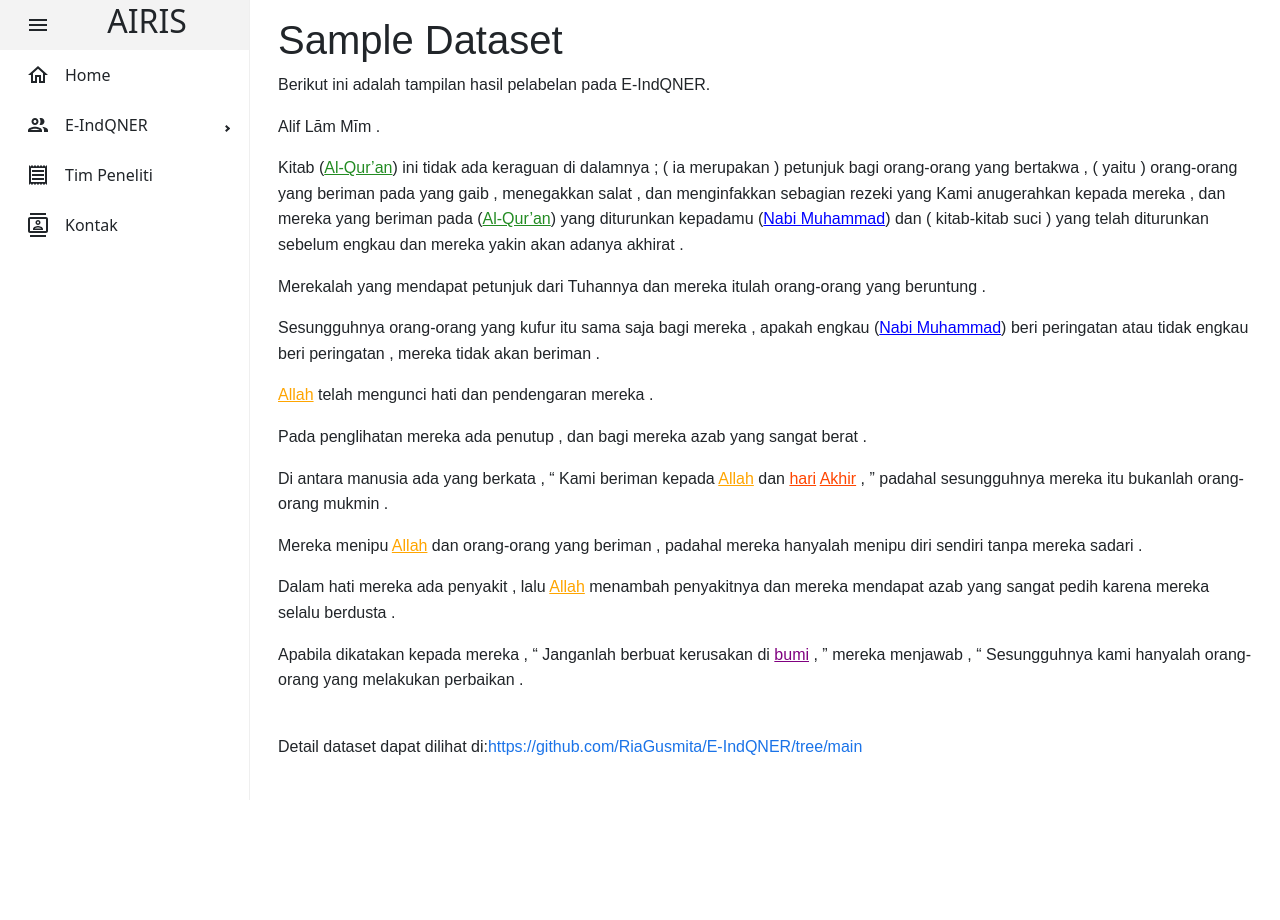
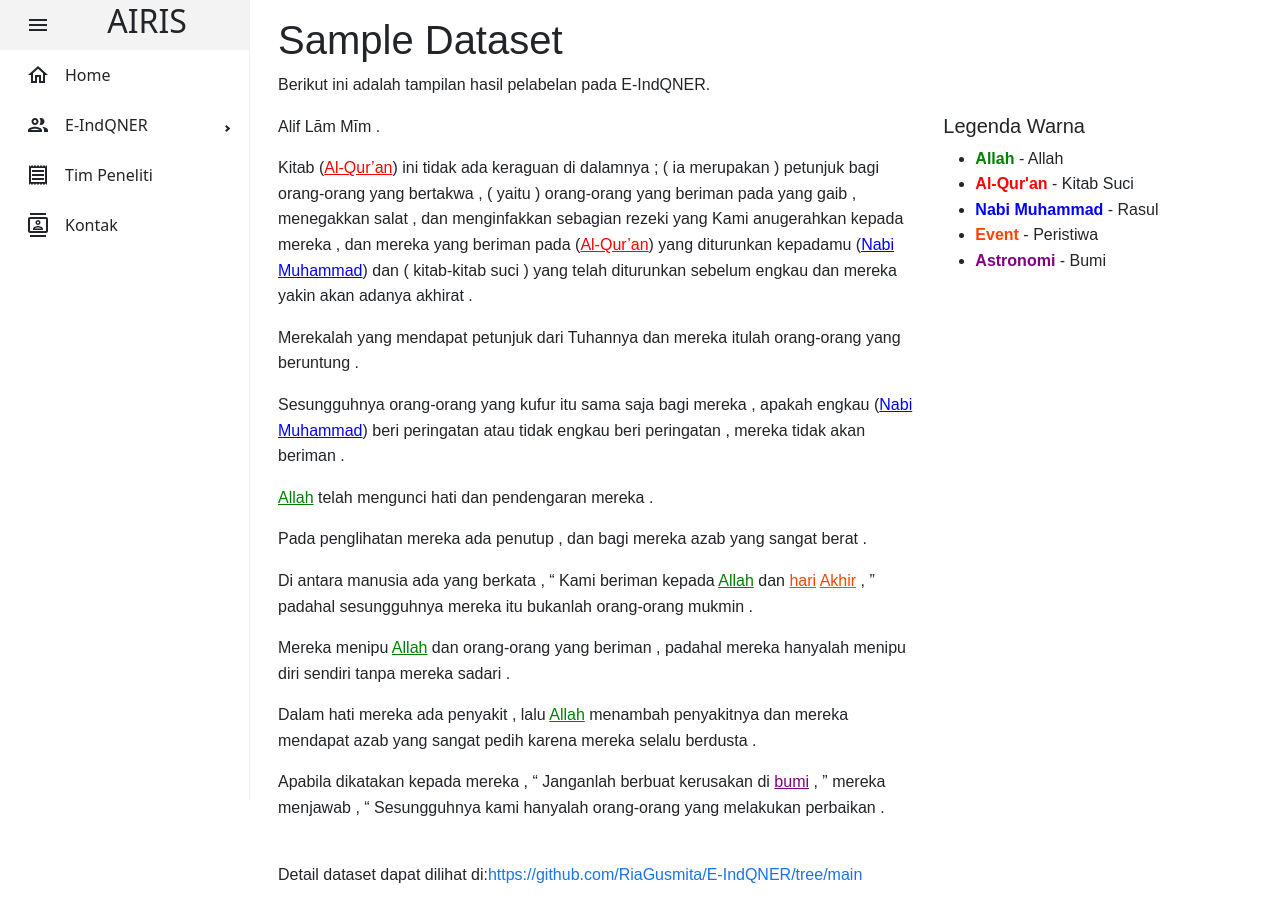
Before and after one commit to DMS473/nlptes, a React (Create React App) app: page /dataset in a window 1280 px wide. Before the commit the page ends 800 px from the top, so only its background shows below. Built offline with nearby package versions, Linux system fonts and the light colour scheme.

Commit message:
selesai semua

```diff
--- a/src/components/Konsep/DatasetDescription.js
+++ b/src/components/Konsep/DatasetDescription.js
@@ -1,9 +1,16 @@
 import React, { useState, useEffect } from 'react';
 // import sampleDataset from '../../data/sampeDataset.json'
-import { Container } from 'react-bootstrap';
+// import { Container } from 'react-bootstrap';
 import textData from '../../data/textData.json'
 import textData2 from '../../data/datasettes2.json'
-import { OverlayTrigger, Tooltip } from 'react-bootstrap';
+// import { OverlayTrigger, Tooltip } from 'react-bootstrap';
+import { Container, Row, Col, OverlayTrigger, Tooltip } from 'react-bootstrap';
+
+// const renderTooltip = (props, label) => (
+//     <Tooltip id="button-tooltip" {...props}>
+//       {label}
+//     </Tooltip>
+//   );
 
 const DatasetDescription = () => {
     // const [data, setData] = useState([]);
@@ -24,11 +31,11 @@ const DatasetDescription = () => {
     const getTagColor = (tag) => {
         switch (tag) {
             case 'Allah':
-                return '#FFA500'; // Oranye
+                return 'green'; // Oranye
             case 'Messenger':
                 return '#007BFF'; // Biru
             case 'HolyBook':
-                return '#228B22'; // Hijau
+                return 'red'; // Hijau
             case 'Person':
                 return '#800080'; // Ungu
             case 'AstronomicalBody':
@@ -47,7 +54,10 @@ const DatasetDescription = () => {
 
 
                 {/* tes4 */}
+                <Row>
+                    <Col md={8}>
                         <div className="dataset-content">
+
                             <p>
                                 Alif Lām Mīm .
                             </p>
@@ -58,7 +68,7 @@ const DatasetDescription = () => {
                                     delay={{ show: 250, hide: 400 }}
                                     overlay={(props) => renderTooltip(props, "HolyBook")}
                                 >
-                            <span className="highlighted-text" style={{ color: "#228B22" }}>
+                                    <span className="highlighted-text" style={{ color: "red" }}>
                                         Al-Qur’an
                                     </span>
                                 </OverlayTrigger>
@@ -68,7 +78,7 @@ const DatasetDescription = () => {
                                     delay={{ show: 250, hide: 400 }}
                                     overlay={(props) => renderTooltip(props, "HolyBook")}
                                 >
-                            <span className="highlighted-text" style={{ color: "#228B22" }}>
+                                    <span className="highlighted-text" style={{ color: "red" }}>
                                         Al-Qur’an
                                     </span>
                                 </OverlayTrigger>
@@ -106,7 +116,7 @@ const DatasetDescription = () => {
                                     delay={{ show: 250, hide: 400 }}
                                     overlay={(props) => renderTooltip(props, "Allah")}
                                 >
-                            <span className="highlighted-text" style={{ color: "#FFA500" }}>
+                                    <span className="highlighted-text" style={{ color: "green" }}>
                                         Allah
                                     </span>
                                 </OverlayTrigger> telah mengunci hati dan pendengaran mereka .
@@ -120,7 +130,7 @@ const DatasetDescription = () => {
                                     delay={{ show: 250, hide: 400 }}
                                     overlay={(props) => renderTooltip(props, "Allah")}
                                 >
-                            <span className="highlighted-text" style={{ color: "#FFA500" }}>
+                                    <span className="highlighted-text" style={{ color: "green" }}>
                                         Allah
                                     </span>
                                 </OverlayTrigger> dan <OverlayTrigger
@@ -147,7 +157,7 @@ const DatasetDescription = () => {
                                     delay={{ show: 250, hide: 400 }}
                                     overlay={(props) => renderTooltip(props, "Allah")}
                                 >
-                            <span className="highlighted-text" style={{ color: "#FFA500" }}>
+                                    <span className="highlighted-text" style={{ color: "green" }}>
                                         Allah
                                     </span>
                                 </OverlayTrigger> dan orang-orang yang beriman , padahal mereka hanyalah menipu diri sendiri tanpa mereka sadari .
@@ -158,7 +168,7 @@ const DatasetDescription = () => {
                                     delay={{ show: 250, hide: 400 }}
                                     overlay={(props) => renderTooltip(props, "Allah")}
                                 >
-                            <span className="highlighted-text" style={{ color: "#FFA500" }}>
+                                    <span className="highlighted-text" style={{ color: "green" }}>
                                         Allah
                                     </span>
                                 </OverlayTrigger> menambah penyakitnya dan mereka mendapat azab yang sangat pedih karena mereka selalu berdusta .
@@ -176,69 +186,25 @@ const DatasetDescription = () => {
                             </p>
 
                         </div>
+                    </Col>
+
+                    {/* Legenda di Kanan */}
+                    <Col md={4}>
+                        <div className="legend">
+                            <h5>Legenda Warna</h5>
+                            <ul>
+                                <li><span style={{ color: "green", fontWeight: "bold" }}>Allah</span> - Allah</li>
+                                <li><span style={{ color: "red", fontWeight: "bold" }}>Al-Qur'an</span> - Kitab Suci</li>
+                                <li><span style={{ color: "blue", fontWeight: "bold" }}>Nabi Muhammad</span> - Rasul</li>
+                                <li><span style={{ color: "#FF4500", fontWeight: "bold" }}>Event</span> - Peristiwa</li>
+                                <li><span style={{ color: "#800080", fontWeight: "bold" }}>Astronomi</span> - Bumi</li>
+                                {/* Tambahkan deskripsi warna lain jika diperlukan */}
+                            </ul>
+                        </div>
+                    </Col>
+                </Row>
 
 
-                {/* tes3 */}
-                {/* <div style={{ padding: '20px', lineHeight: '1.6' }}>
-                    {textSegments.map((segment, index) => {
-                        const [word, tag] = segment.split('/');
-                        const tagColor = getTagColor(tag);
-
-                        return (
-                            <span key={index} style={{ color: tagColor }}>
-                                {word}{' '}
-                            </span>
-                        );
-                    })}
-                </div> */}
-
-
-                {/* tes2 */}
-                {/* <div className="dataset-text">
-                    {textData.map((item, index) => (
-                        <span
-                            key={index}
-                            className={`text-item ${item.tag === "Allah" ? "highlight-orange" :
-                                    item.tag === "Messenger" ? "highlight-blue" : ""
-                                }`}
-                        >
-                            {item.text}{" "}
-                        </span>
-                    ))}
-                </div> */}
-
-                {/* tes1 */}
-                {/* <ul>
-                {data.map((item, index) => (
-                    <li key={index}>{item.sentence}</li>
-                ))}
-            </ul>
-            <div className="dataset-text">
-                {textData.map((item, index) => (
-                    <span key={index} className="text-item">
-                        <strong>{item.text}</strong>
-                        <span className="text-muted">/{item.tag} </span>
-                    </span>
-                ))}
-            </div> */}
-                {/* <pre style={{ backgroundColor: '#f4f4f4', padding: '10px', borderRadius: '5px', overflowX: 'auto' }}>
-                Datanya:
-                1    Badan    PNS    -    -    Badan    PNS    ORG
-                2    Pengawas    PNS    -    -    Pengawas    PNS    ORG
-                3    Keuangan    PNS    -    -    Keuangan    PNS    ORG
-                4    (BPK)    PNS    -    -    (BPK)    PNS    ORG
-                5    melaporkan    PNS    -    -    melaporkan    PNS    O
-                6    hasil    PNS    -    -    hasil    PNS    O
-                7    pemeriksaan    PNS    -    -    pemeriksaan    PNS    O
-                8    terhadap    PNS    -    -    terhadap    PNS    O
-                9    kedua    PNS    -    -    kedua    PNS    O
-                10   provinsi    PNS    -    -    provinsi    PNS    O
-                11   dalam    PNS    -    -    dalam    PNS    O
-                12   semester    PNS    -    -    semester    PNS    O
-                13   II    PNS    -    -    II    PNS    O
-                14   tahun    PNS    -    -    tahun    PNS    O
-                15   2006    PNS    -    -    2006    PNS    O
-            </pre> */}
                 <br></br>
                 <p>
                     Detail dataset dapat dilihat di:
@@ -246,6 +212,7 @@ const DatasetDescription = () => {
                         https://github.com/RiaGusmita/E-IndQNER/tree/main
                     </a>
                 </p>
+
             </Container>
         </div>
     );
```
Lines whose indentation alone changed are shown as unchanged.
